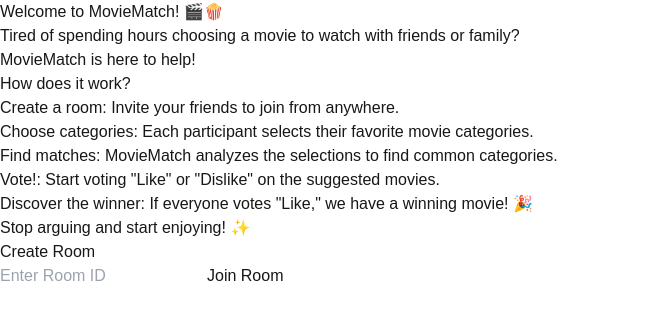
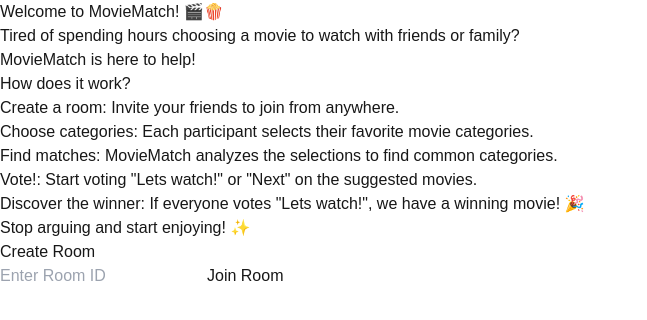
Before and after one commit to SebasBarrientos/MovieMatch, a Next.js app: page / in a window 1280 px wide. Shown: the top 320 px of the page, without its empty margins (0-647 px from the left). Built offline with nearby package versions, Linux system fonts and the light colour scheme; no server answers.

Commit message:
cambio en home palabra like po lets watch

```diff
--- a/src/app/page.tsx
+++ b/src/app/page.tsx
@@ -29,8 +29,8 @@ const Page = () => {
             <li><span className="font-semibold text-slate-200">Create a room:</span> Invite your friends to join from anywhere.</li>
             <li><span className="font-semibold text-slate-200">Choose categories:</span> Each participant selects their favorite movie categories.</li>
             <li><span className="font-semibold text-slate-200">Find matches:</span> MovieMatch analyzes the selections to find common categories.</li>
-            <li><span className="font-semibold text-slate-200">Vote!:</span> Start voting "Like" or "Dislike" on the suggested movies.</li>
-            <li><span className="font-semibold text-slate-200">Discover the winner:</span> If everyone votes "Like," we have a winning movie! 🎉</li>
+            <li><span className="font-semibold text-slate-200">Vote!:</span> Start voting "Lets watch!" or "Next" on the suggested movies.</li>
+            <li><span className="font-semibold text-slate-200">Discover the winner:</span> If everyone votes "Lets watch!", we have a winning movie! 🎉</li>
           </ul>
           <p className="text-lg font-semibold text-slate-200 mb-8">
             Stop arguing and start enjoying! ✨
```
